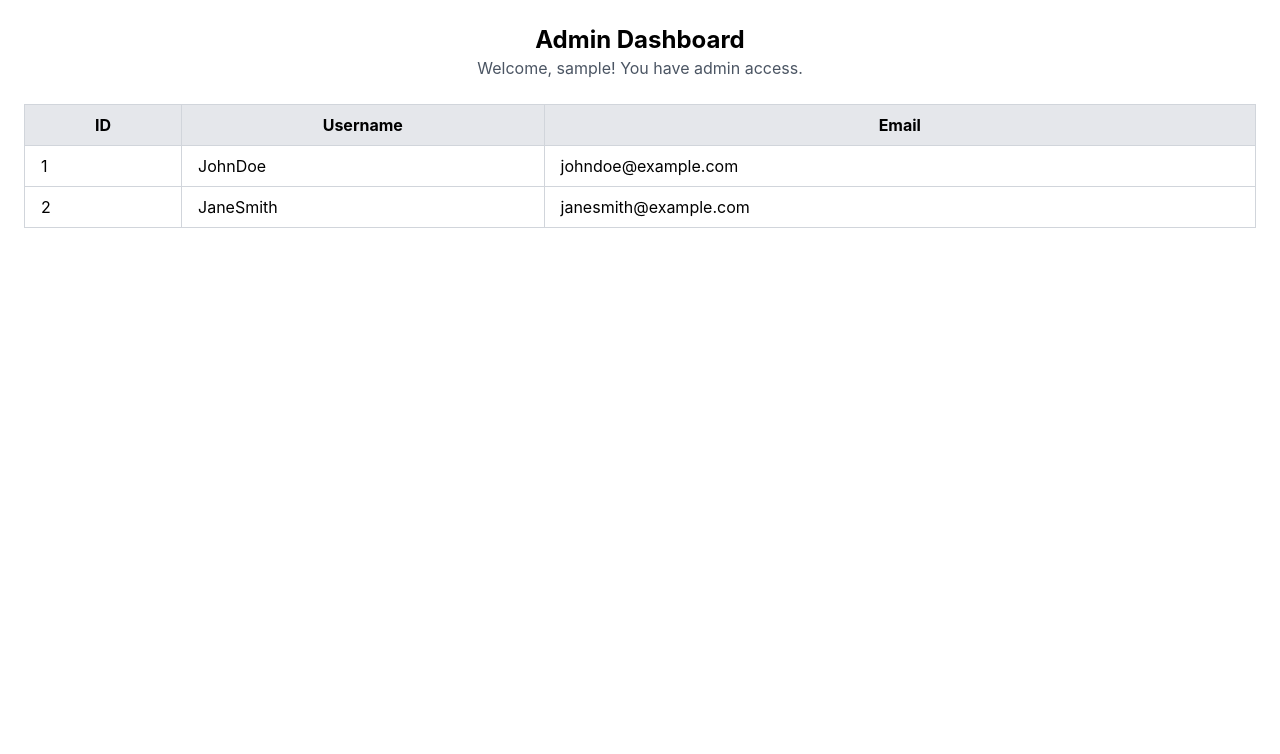
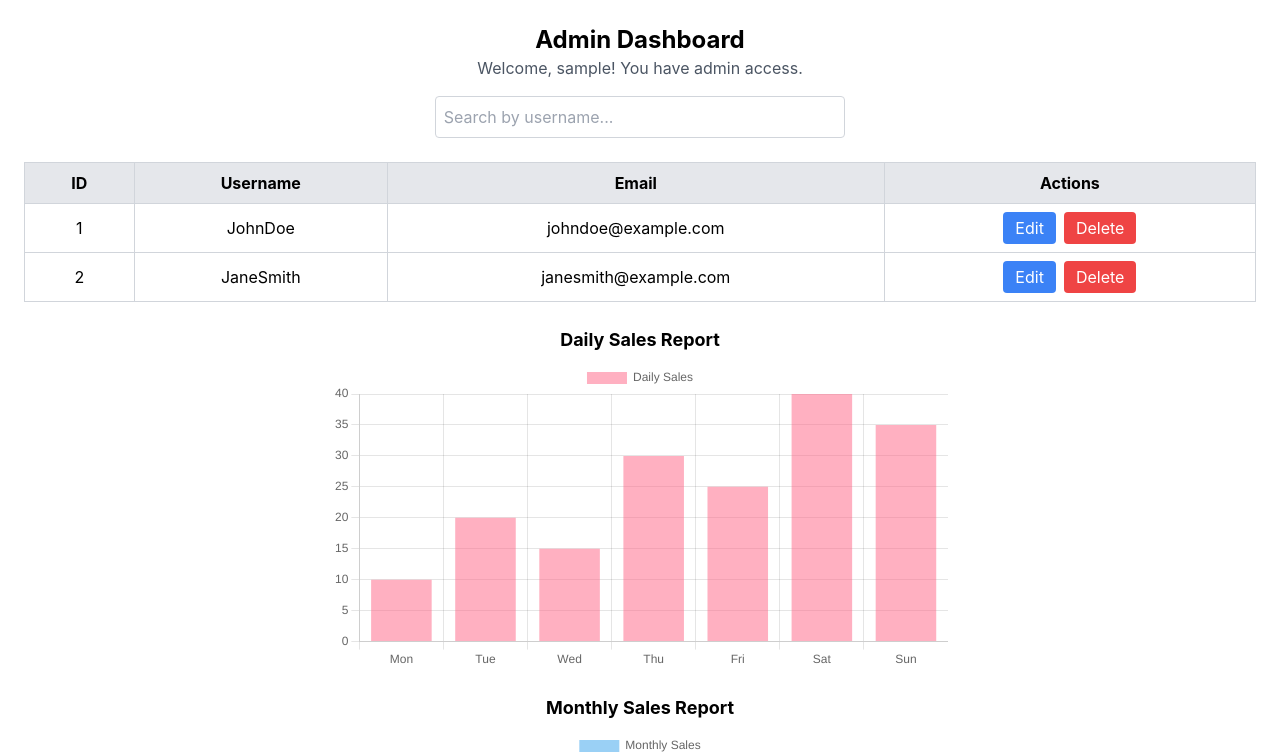
Before and after one commit to Tung11010/Web-ban-hang, a React (Create React App) app: page /admin in a window 1280 px wide. Shown: the top 754 px of the page. Built offline with nearby package versions, Linux system fonts and the light colour scheme; sample sign-in values are in the browser's storage.

Commit message:
sua adminadmin

```diff
--- a/package.json
+++ b/package.json
@@ -4,8 +4,10 @@
   "private": true,
   "dependencies": {
     "@tailwindcss/cli": "^4.0.3",
+    "chart.js": "^4.4.8",
     "cra-template": "1.2.0",
     "react": "^19.0.0",
+    "react-chartjs-2": "^5.3.0",
     "react-dom": "^19.0.0",
     "react-router-dom": "^6.29.0",
     "react-scripts": "5.0.1",
--- a/src/pages/admin/AdminDashboard.js
+++ b/src/pages/admin/AdminDashboard.js
@@ -1,14 +1,78 @@
-import React from 'react';
+// src/pages/admin/AdminDashboard.js
+import React, { useState } from 'react';
+import { Bar } from 'react-chartjs-2';
+import { Chart as ChartJS, CategoryScale, LinearScale, BarElement, Title, Tooltip, Legend } from 'chart.js';
+
+ChartJS.register(CategoryScale, LinearScale, BarElement, Title, Tooltip, Legend);
 
 const AdminDashboard = () => {
     const user = JSON.parse(localStorage.getItem('user'));
+    const [searchQuery, setSearchQuery] = useState('');
+    const [customers, setCustomers] = useState([
+        { id: 1, username: "JohnDoe", email: "johndoe@example.com" },
+        { id: 2, username: "JaneSmith", email: "janesmith@example.com" }
+    ]);
+
+    const handleDelete = (id) => {
+        const updatedCustomers = customers.filter(customer => customer.id !== id);
+        setCustomers(updatedCustomers);
+    };
+
+    const handleEdit = (id) => {
+        const newUsername = prompt("Enter new username:");
+        const newEmail = prompt("Enter new email:");
+        if (newUsername && newEmail) {
+            setCustomers(customers.map(customer =>
+                customer.id === id ? { ...customer, username: newUsername, email: newEmail } : customer
+            ));
+        }
+    };
+
+    const filteredCustomers = customers.filter(customer =>
+        customer.username.toLowerCase().includes(searchQuery.toLowerCase())
+    );
+
+    // Dữ liệu giả lập số lượng người mua hàng theo ngày
+    const dailyData = {
+        labels: ['Mon', 'Tue', 'Wed', 'Thu', 'Fri', 'Sat', 'Sun'],
+        datasets: [
+            {
+                label: 'Daily Sales',
+                data: [10, 20, 15, 30, 25, 40, 35],
+                backgroundColor: 'rgba(255, 99, 132, 0.5)',
+            },
+        ],
+    };
+
+    // Dữ liệu giả lập số lượng người mua hàng theo tháng
+    const monthlyData = {
+        labels: ['Jan', 'Feb', 'Mar', 'Apr', 'May', 'Jun', 'Jul', 'Aug', 'Sep', 'Oct', 'Nov', 'Dec'],
+        datasets: [
+            {
+                label: 'Monthly Sales',
+                data: [200, 250, 300, 400, 350, 500, 550, 600, 700, 650, 800, 900],
+                backgroundColor: 'rgba(54, 162, 235, 0.5)',
+            },
+        ],
+    };
 
     return (
-        <div className="p-6">
-            <h1 className="text-2xl font-bold text-center">Admin Dashboard</h1>
-            <p className="text-center text-gray-600">Welcome, {user.username}! You have admin access.</p>
+        <div className="p-6 text-center">
+            <h1 className="text-2xl font-bold">Admin Dashboard</h1>
+            <p className="text-gray-600">Welcome, {user.username}! You have admin access.</p>
 
-            {/* Thêm bảng hiển thị danh sách khách hàng */}
+            {/* Ô tìm kiếm khách hàng */}
+            <div className="mt-4">
+                <input
+                    type="text"
+                    placeholder="Search by username..."
+                    className="p-2 border border-gray-300 rounded w-1/3"
+                    value={searchQuery}
+                    onChange={(e) => setSearchQuery(e.target.value)}
+                />
+            </div>
+
+            {/* Bảng danh sách khách hàng với chức năng sửa và xóa */}
             <div className="mt-6">
                 <table className="w-full border-collapse border border-gray-300">
                     <thead>
@@ -16,21 +80,39 @@ const AdminDashboard = () => {
                             <th className="border border-gray-300 px-4 py-2">ID</th>
                             <th className="border border-gray-300 px-4 py-2">Username</th>
                             <th className="border border-gray-300 px-4 py-2">Email</th>
+                            <th className="border border-gray-300 px-4 py-2">Actions</th>
                         </tr>
                     </thead>
                     <tbody>
-                        <tr>
-                            <td className="border border-gray-300 px-4 py-2">1</td>
-                            <td className="border border-gray-300 px-4 py-2">JohnDoe</td>
-                            <td className="border border-gray-300 px-4 py-2">johndoe@example.com</td>
-                        </tr>
-                        <tr>
-                            <td className="border border-gray-300 px-4 py-2">2</td>
-                            <td className="border border-gray-300 px-4 py-2">JaneSmith</td>
-                            <td className="border border-gray-300 px-4 py-2">janesmith@example.com</td>
-                        </tr>
+                        {filteredCustomers.map(customer => (
+                            <tr key={customer.id}>
+                                <td className="border border-gray-300 px-4 py-2">{customer.id}</td>
+                                <td className="border border-gray-300 px-4 py-2">{customer.username}</td>
+                                <td className="border border-gray-300 px-4 py-2">{customer.email}</td>
+                                <td className="border border-gray-300 px-4 py-2">
+                                    <button className="bg-blue-500 text-white px-3 py-1 rounded mr-2" onClick={() => handleEdit(customer.id)}>Edit</button>
+                                    <button className="bg-red-500 text-white px-3 py-1 rounded" onClick={() => handleDelete(customer.id)}>Delete</button>
+                                </td>
+                            </tr>
+                        ))}
                     </tbody>
                 </table>
+            </div>
+
+            {/* Biểu đồ doanh số theo ngày */}
+            <div className="mt-6 flex justify-center">
+                <div className="w-1/2">
+                    <h2 className="text-lg font-bold mb-2">Daily Sales Report</h2>
+                    <Bar data={dailyData} />
+                </div>
+            </div>
+
+            {/* Biểu đồ doanh số theo tháng */}
+            <div className="mt-6 flex justify-center">
+                <div className="w-1/2">
+                    <h2 className="text-lg font-bold mb-2">Monthly Sales Report</h2>
+                    <Bar data={monthlyData} />
+                </div>
             </div>
         </div>
     );
```
Also changed, not shown: 1 other file (tests, documents, lock files or other folders).
